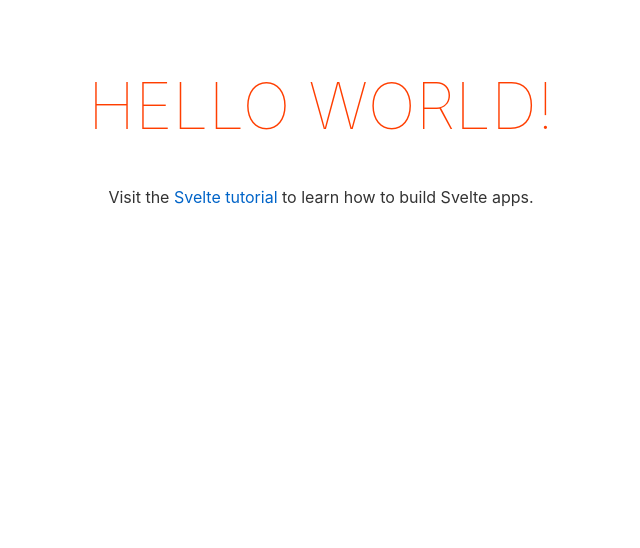
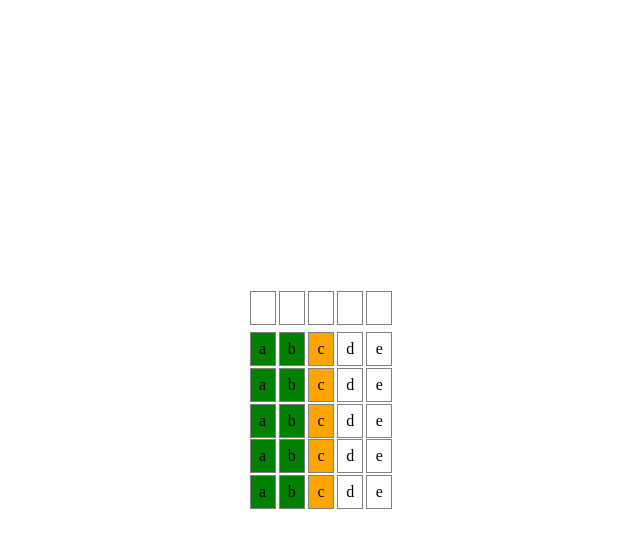
Before and after one commit to davestevens/bulls-and-cows-game, a Svelte app: page / in a window 1280 px wide. Shown: the top 548 px of the page, without its empty margins (319-959 px from the left). Built offline with nearby package versions, Linux system fonts and the light colour scheme.

Commit message:
feat: Basic game components.

```diff
--- a/package.json
+++ b/package.json
@@ -25,13 +25,13 @@
     "rollup-plugin-livereload": "^2.0.0",
     "rollup-plugin-svelte": "^7.0.0",
     "rollup-plugin-terser": "^7.0.0",
-    "svelte": "^3.0.0",
     "svelte-check": "^2.0.0",
     "svelte-preprocess": "^4.0.0",
     "tslib": "^2.0.0",
     "typescript": "^4.9.4"
   },
   "dependencies": {
-    "sirv-cli": "^2.0.0"
+    "sirv-cli": "^2.0.0",
+    "svelte": "^3.55.0"
   }
 }
--- a/public/global.css
+++ b/public/global.css
@@ -1,63 +1,4 @@
 html, body {
-	position: relative;
-	width: 100%;
-	height: 100%;
+  margin: 0;
+  padding: 0;
 }
-
-body {
-	color: #333;
-	margin: 0;
-	padding: 8px;
-	box-sizing: border-box;
-	font-family: -apple-system, BlinkMacSystemFont, "Segoe UI", Roboto, Oxygen-Sans, Ubuntu, Cantarell, "Helvetica Neue", sans-serif;
-}
-
-a {
-	color: rgb(0,100,200);
-	text-decoration: none;
-}
-
-a:hover {
-	text-decoration: underline;
-}
-
-a:visited {
-	color: rgb(0,80,160);
-}
-
-label {
-	display: block;
-}
-
-input, button, select, textarea {
-	font-family: inherit;
-	font-size: inherit;
-	-webkit-padding: 0.4em 0;
-	padding: 0.4em;
-	margin: 0 0 0.5em 0;
-	box-sizing: border-box;
-	border: 1px solid #ccc;
-	border-radius: 2px;
-}
-
-input:disabled {
-	color: #ccc;
-}
-
-button {
-	color: #333;
-	background-color: #f4f4f4;
-	outline: none;
-}
-
-button:disabled {
-	color: #999;
-}
-
-button:not(:disabled):active {
-	background-color: #ddd;
-}
-
-button:focus {
-	border-color: #666;
-}
--- a/src/App.svelte
+++ b/src/App.svelte
@@ -1,30 +1,5 @@
 <script lang="ts">
-	export let name: string;
+  import Game from './components/Game.svelte';
 </script>
 
-<main>
-	<h1>Hello {name}!</h1>
-	<p>Visit the <a href="https://svelte.dev/tutorial">Svelte tutorial</a> to learn how to build Svelte apps.</p>
-</main>
-
-<style>
-	main {
-		text-align: center;
-		padding: 1em;
-		max-width: 240px;
-		margin: 0 auto;
-	}
-
-	h1 {
-		color: #ff3e00;
-		text-transform: uppercase;
-		font-size: 4em;
-		font-weight: 100;
-	}
-
-	@media (min-width: 640px) {
-		main {
-			max-width: none;
-		}
-	}
-</style>
+<Game />
--- a/src/Game/Guess.ts
+++ b/src/Game/Guess.ts
@@ -1,8 +1,4 @@
-interface IGuessResult {
-  letter: string;
-  correctPosition: boolean;
-  correctLetter: boolean;
-}
+import type { IGuessResult } from './types';
 
 const findIndexOfLetter = (input: string[], letter: string): number[] => {
   let count = 0;
--- /dev/null
+++ b/src/Game/types.ts
@@ -0,0 +1,5 @@
+export interface IGuessResult {
+  letter: string;
+  correctPosition: boolean;
+  correctLetter: boolean;
+}
--- /dev/null
+++ b/src/components/Current.svelte
@@ -0,0 +1,71 @@
+<script lang="ts">
+  import { onMount } from 'svelte';
+  import getLettersPressed from '../services/getLettersPressed';
+
+  const LETTER_COUNT = 5;
+  const letters: string = new Array(LETTER_COUNT).fill('');
+  let index = 0;
+
+  const onLetterPressed = (letter: string) => {
+    if (index < LETTER_COUNT) {
+      letters[index] = letter;
+      index += 1;
+    }
+  };
+
+  const onBackspacePressed = () => {
+    index -= 1;
+    letters[index] = '';
+  };
+
+  const onEnterPressed = () => {
+    if (index === LETTER_COUNT) {
+      // Enter guess
+      console.log('guess');
+    } else {
+      console.log('not enough letters');
+    }
+  };
+
+  const keyPressListener = (event: KeyboardEvent) => {
+    if (event.key === 'Enter') {
+      onEnterPressed();
+    } else if (event.key === 'Backspace') {
+      onBackspacePressed();
+    }
+  };
+
+  onMount(() => {
+    const clearLetterPressedListener = getLettersPressed(onLetterPressed);
+    window.addEventListener('keydown', keyPressListener);
+
+    return () => {
+      clearLetterPressedListener();
+      window.removeEventListener('keydown', keyPressListener);
+    };
+  });
+</script>
+
+<ol>
+  {#each letters as letter}
+    <li>{letter}</li>
+  {/each}
+</ol>
+
+<style>
+  ol {
+    list-style: none;
+    margin: 0.1rem 0;
+    padding: 0;
+  }
+
+  li {
+    display: inline-block;
+    width: 1.5rem;
+    height: 2rem;
+    border: 0.1rem solid grey;
+    margin: 0 0.1rem;
+    text-align: center;
+    line-height: 2rem;
+  }
+</style>
--- /dev/null
+++ b/src/components/Game.svelte
@@ -0,0 +1,19 @@
+<script lang="ts">
+  import Current from './Current.svelte';
+  import Guesses from './Guesses.svelte';
+</script>
+
+<main>
+  <Current />
+  <Guesses />
+</main>
+
+<style>
+  main {
+    display: flex;
+    flex-direction: column;
+    align-items: center;
+    justify-content: center;
+    height: 100vh;
+  }
+</style>
--- /dev/null
+++ b/src/components/Guess.svelte
@@ -0,0 +1,62 @@
+<script lang="ts">
+  import type { IGuessResult } from '../Game/types';
+
+  const results: IGuessResult = [
+    {
+      letter: 'a',
+      correctPosition: true,
+      correctLetter: true,
+    },
+    {
+      letter: 'b',
+      correctPosition: true,
+      correctLetter: false,
+    },
+    {
+      letter: 'c',
+      correctPosition: false,
+      correctLetter: true,
+    },
+    {
+      letter: 'd',
+      correctPosition: false,
+      correctLetter: false,
+    }, {
+      letter: 'e',
+      correctPosition: false,
+      correctLetter: false,
+    },
+  ];
+</script>
+
+<ol>
+  {#each results as result}
+    <li data-position={result.correctPosition} data-letter={result.correctLetter}>{result.letter}</li>
+  {/each}
+</ol>
+
+<style>
+  ol {
+    list-style: none;
+    margin: 0.1rem 0;
+    padding: 0;
+  }
+
+  li {
+    display: inline-block;
+    width: 1.5rem;
+    height: 2rem;
+    border: 0.1rem solid grey;
+    margin: 0 0.1rem;
+    text-align: center;
+    line-height: 2rem;
+  }
+
+  li[data-letter="true"] {
+    background-color: orange;
+  }
+
+  li[data-position="true"] {
+    background-color: green;
+  }
+</style>
--- /dev/null
+++ b/src/components/Guesses.svelte
@@ -0,0 +1,11 @@
+<script lang="ts">
+  import Guess from './Guess.svelte';
+</script>
+
+<section>
+  <Guess />
+  <Guess />
+  <Guess />
+  <Guess />
+  <Guess />
+</section>
--- /dev/null
+++ b/src/services/getLettersPressed.ts
@@ -0,0 +1,18 @@
+export type GetLettersPressedCallback = (letter: string) => void;
+
+const buildKeyPressListener = (callback: GetLettersPressedCallback) => (event: KeyboardEvent) => {
+  const { keyCode } = event;
+  if ((keyCode >= 97 && keyCode <= 122) || (keyCode >= 65 && keyCode <= 90)) {
+    callback(event.key.toLocaleUpperCase());
+  }
+};
+
+const getLettersPressed = (callback: GetLettersPressedCallback): () => void => {
+  const keyPressListener = buildKeyPressListener(callback);
+  window.addEventListener('keypress', keyPressListener);
+  return () => {
+    window.removeEventListener('keypress', keyPressListener);
+  };
+};
+
+export default getLettersPressed;
```
Also changed, not shown: 1 other file (tests, documents, lock files or other folders).
